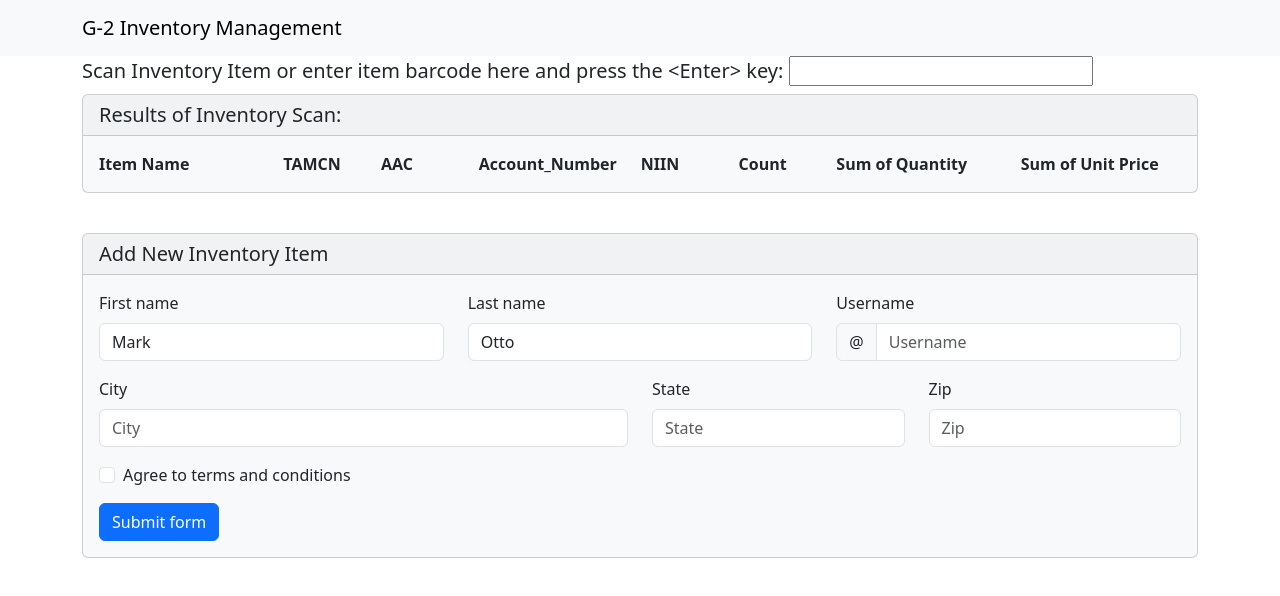
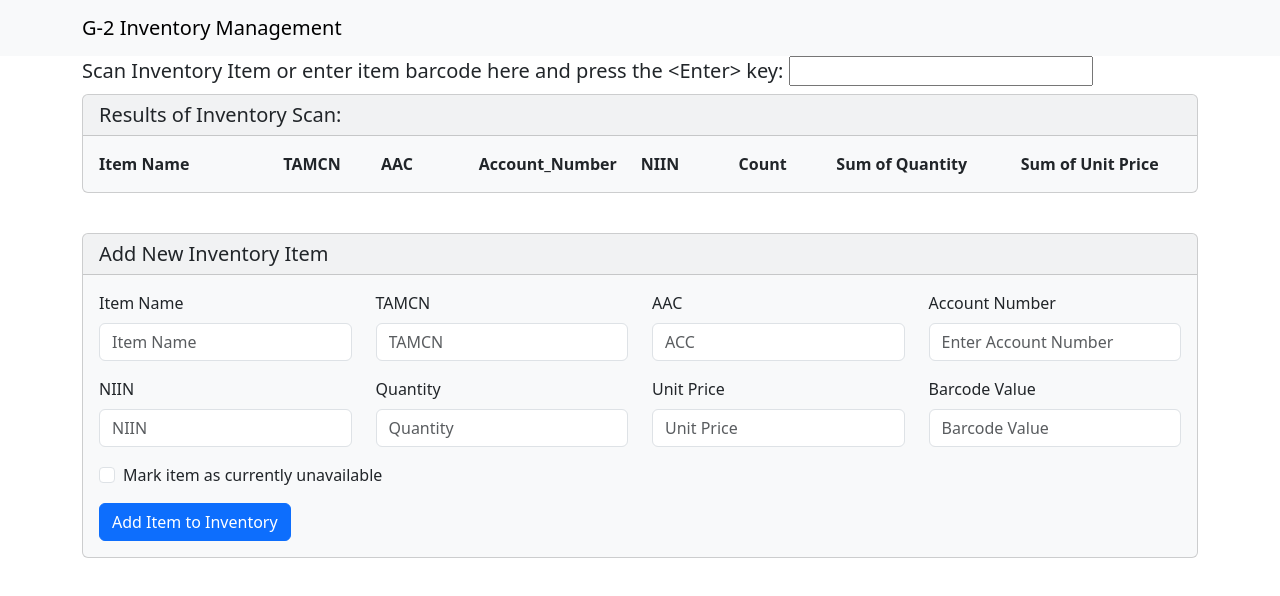
Before and after one commit to chadp70/G2Inventory, a React (Create React App) app in the folder inventory-manager/: page / in a window 1280 px wide. Shown: the top 596 px of the page. Built offline with nearby package versions, Linux system fonts and the light colour scheme.

Commit message:
reworked layout of form

```diff
--- a/inventory-manager/src/components/NewItemForm.js
+++ b/inventory-manager/src/components/NewItemForm.js
@@ -15,83 +15,97 @@ function NewItemForm() {
 
     setValidated(true);
   };
-
+//Item Name TAMCN AAC Account_Number NIIN Count Sum of Quantity Sum of Unit Price
   return (
     <>
+
     <Card bg='light' >
       <Card.Header as="h5">Add New Inventory Item </Card.Header>
       <Card.Body>
 
         <Form noValidate validated={validated} onSubmit={handleSubmit}>
       <Row className="mb-3">
-        <Form.Group as={Col} md="4" controlId="validationCustom01">
-          <Form.Label>First name</Form.Label>
+      <Form.Group as={Col} md="3" controlId="validationCustom01">
+          <Form.Label>Item Name</Form.Label>
           <Form.Control
             required
             type="text"
-            placeholder="First name"
-            defaultValue="Mark"
+            placeholder="Item Name"
           />
           <Form.Control.Feedback>Looks good!</Form.Control.Feedback>
         </Form.Group>
-        <Form.Group as={Col} md="4" controlId="validationCustom02">
-          <Form.Label>Last name</Form.Label>
+        <Form.Group as={Col} md="3" controlId="validationCustom02">
+          <Form.Label>TAMCN</Form.Label>
           <Form.Control
             required
             type="text"
-            placeholder="Last name"
-            defaultValue="Otto"
+            placeholder="TAMCN"
           />
           <Form.Control.Feedback>Looks good!</Form.Control.Feedback>
         </Form.Group>
-        <Form.Group as={Col} md="4" controlId="validationCustomUsername">
-          <Form.Label>Username</Form.Label>
-          <InputGroup hasValidation>
-            <InputGroup.Text id="inputGroupPrepend">@</InputGroup.Text>
-            <Form.Control
-              type="text"
-              placeholder="Username"
-              aria-describedby="inputGroupPrepend"
-              required
-            />
-            <Form.Control.Feedback type="invalid">
-              Please choose a username.
-            </Form.Control.Feedback>
-          </InputGroup>
+        <Form.Group as={Col} md="3" controlId="validationCustom03">
+          <Form.Label>AAC</Form.Label>
+          <Form.Control
+            type="text"
+            placeholder="ACC"
+          />
+          <Form.Control.Feedback>Looks good!</Form.Control.Feedback>
         </Form.Group>
+        <Form.Group as={Col} md="3" controlId="validationCustom04">
+          <Form.Label>Account Number</Form.Label>
+          <Form.Control
+            required
+            type="text"
+            placeholder="Enter Account Number"
+          />
+          <Form.Control.Feedback>Looks good!</Form.Control.Feedback>
+        </Form.Group>
+
+
       </Row>
       <Row className="mb-3">
-        <Form.Group as={Col} md="6" controlId="validationCustom03">
-          <Form.Label>City</Form.Label>
-          <Form.Control type="text" placeholder="City" required />
-          <Form.Control.Feedback type="invalid">
-            Please provide a valid city.
-          </Form.Control.Feedback>
+      <Form.Group as={Col} md="3" controlId="validationCustom05">
+          <Form.Label>NIIN</Form.Label>
+          <Form.Control
+            required
+            type="text"
+            placeholder="NIIN"
+          />
+          <Form.Control.Feedback>Looks good!</Form.Control.Feedback>
         </Form.Group>
-        <Form.Group as={Col} md="3" controlId="validationCustom04">
-          <Form.Label>State</Form.Label>
-          <Form.Control type="text" placeholder="State" required />
-          <Form.Control.Feedback type="invalid">
-            Please provide a valid state.
-          </Form.Control.Feedback>
+        <Form.Group as={Col} md="3" controlId="validationCustom06">
+          <Form.Label>Quantity</Form.Label>
+          <Form.Control
+            type="text"
+            placeholder="Quantity"
+          />
+          <Form.Control.Feedback>Looks good!</Form.Control.Feedback>
         </Form.Group>
-        <Form.Group as={Col} md="3" controlId="validationCustom05">
-          <Form.Label>Zip</Form.Label>
-          <Form.Control type="text" placeholder="Zip" required />
-          <Form.Control.Feedback type="invalid">
-            Please provide a valid zip.
-          </Form.Control.Feedback>
+        <Form.Group as={Col} md="3" controlId="validationCustom07">
+          <Form.Label>Unit Price</Form.Label>
+          <Form.Control
+            required
+            type="text"
+            placeholder="Unit Price"
+          />
+          <Form.Control.Feedback>Looks good!</Form.Control.Feedback>
         </Form.Group>
-      </Row>
+        <Form.Group as={Col} md="3" controlId="validationCustom08">
+          <Form.Label>Barcode Value</Form.Label>
+          <Form.Control
+            required
+            type="text"
+            placeholder="Barcode Value"
+          />
+          <Form.Control.Feedback>Looks good!</Form.Control.Feedback>
+        </Form.Group>
+        </Row>
       <Form.Group className="mb-3">
         <Form.Check
-          required
-          label="Agree to terms and conditions"
-          feedback="You must agree before submitting."
-          feedbackType="invalid"
+          label="Mark item as currently unavailable"
         />
       </Form.Group>
-      <Button type="submit">Submit form</Button>
+      <Button type="submit">Add Item to Inventory</Button>
     </Form>
       </Card.Body>
     </Card>
```
